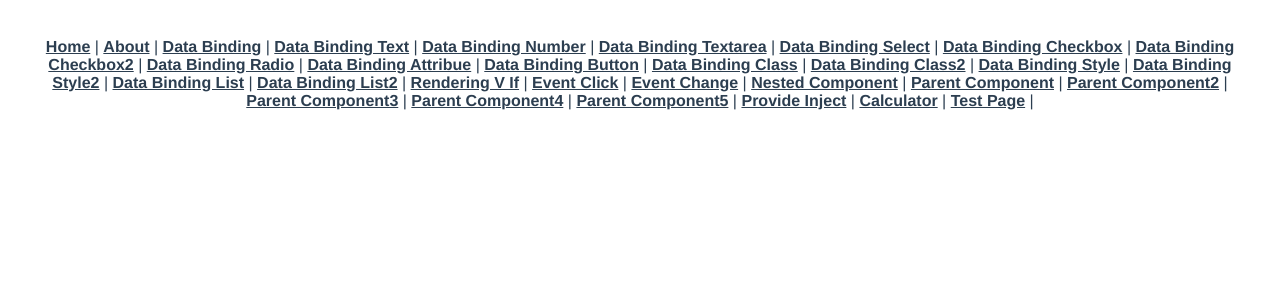
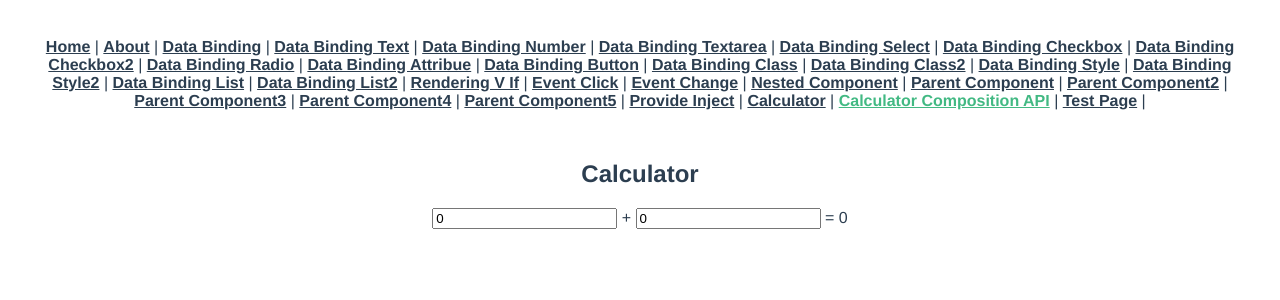
Before and after one commit to jun0925/vue3-study-project, a Vue app: page /calculatorcompositionapi in a window 1280 px wide. Shown: the top 300 px of the page. Built offline with nearby package versions, Linux system fonts and the light colour scheme.

Commit message:
Composition API를 이용해서 계산기 만들기

```diff
--- a/src/App.vue
+++ b/src/App.vue
@@ -29,6 +29,7 @@
     <router-link to="/parentcomponent5">Parent Component5</router-link> |
     <router-link to="/provideinject">Provide Inject</router-link> |
     <router-link to="/calculator">Calculator</router-link> |
+    <router-link to="/calculatorcompositionapi">Calculator Composition API</router-link> |
     <router-link to="/testpage">Test Page</router-link> |
   </nav>
   <router-view/>
--- a/src/router/index.js
+++ b/src/router/index.js
@@ -27,6 +27,7 @@ import ParentComponent4 from '../views/ParentComponent4'
 import ParentComponent5 from '../views/ParentComponent5'
 import ProvideInject from '../views/ProvideInject'
 import Calculator from '../views/Calculator'
+import CalculatorCompositionAPI from '../views/CalculatorCompositionAPI'
 import TestPage from '../views/TestPage'
 
 const routes = [
@@ -179,6 +180,11 @@ const routes = [
     component: Calculator
   },
   {
+    path: '/calculatorcompositionapi',
+    name: 'CalculatorCompositionAPI',
+    component: CalculatorCompositionAPI
+  },
+  {
     path: '/testpage',
     name: 'TestPage',
     component: TestPage
--- /dev/null
+++ b/src/views/CalculatorCompositionAPI.vue
@@ -0,0 +1,32 @@
+<template>
+  <div>
+    <h2>Calculator</h2>
+    <div>
+      <input type="text" v-model="state.num1" @keyup="plusNumbers" />
+      <span> + </span>
+      <input type="text" v-model="state.num2" @keyup="plusNumbers" />
+      <span> = </span>
+      <span>{{ state.result }}</span>
+    </div>
+  </div>
+</template>
+<script>
+  import {reactive} from 'vue'; // reactive 추가
+  export default {
+    name: 'CalculatorCompositionAPI',
+    setup() {
+      let state = reactive({ // reactive를 이용해서 num1, num2, result를 실시간 변경사항에 대한 반응형 적용
+        num1: 0,
+        num2: 0,
+        result: 0
+      })
+      function plusNumbers() {
+        state.result = parseInt(state.num1) + parseInt(state.num2)
+      }
+      return { // reactive로 선언된 state와 plusNumbers 함수를 반환함으로써 기존 data, methods 옵션처럼 사용이 가능해짐
+        state,
+        plusNumbers
+      }
+    }
+  }
+</script>
```
